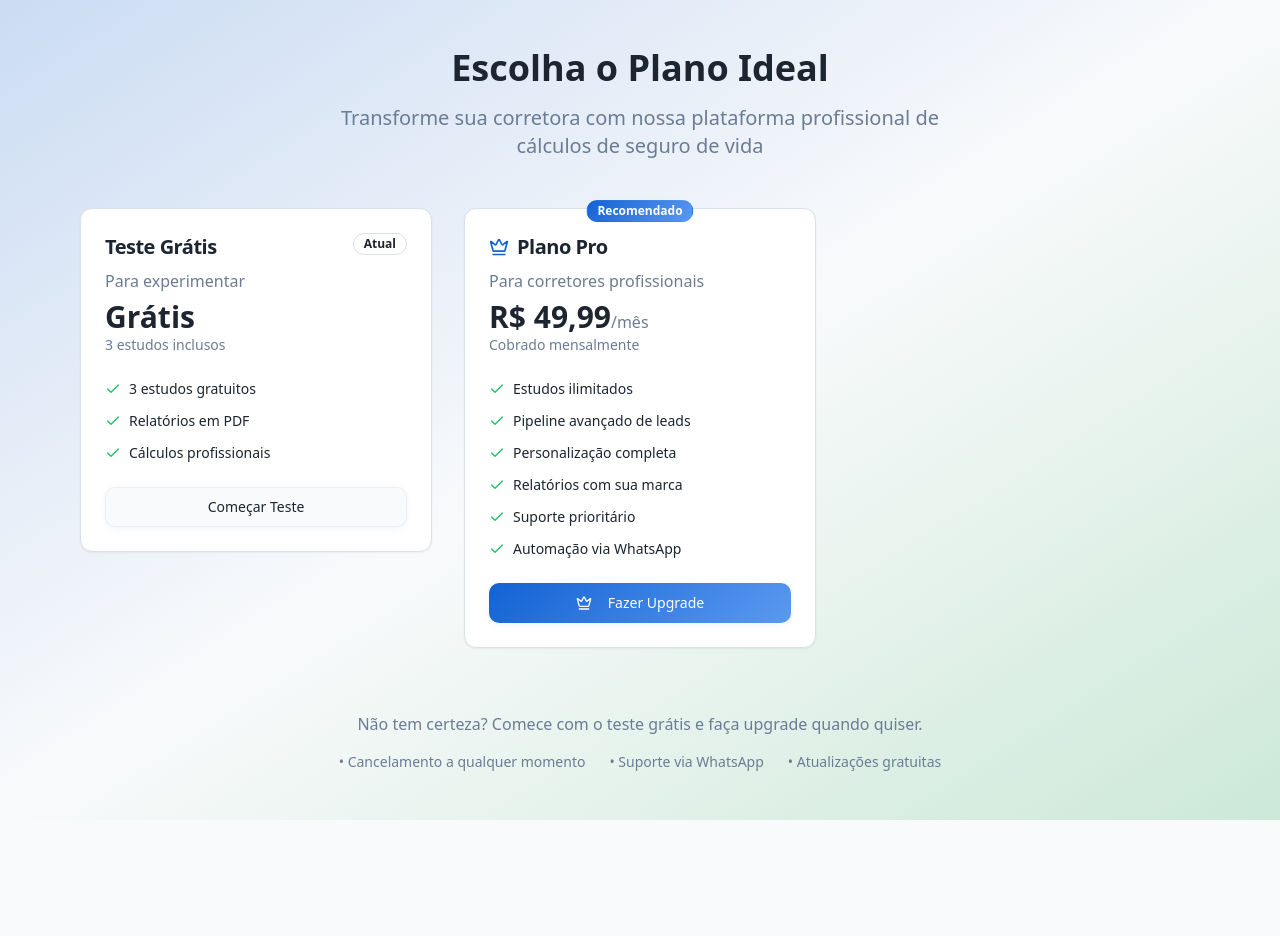
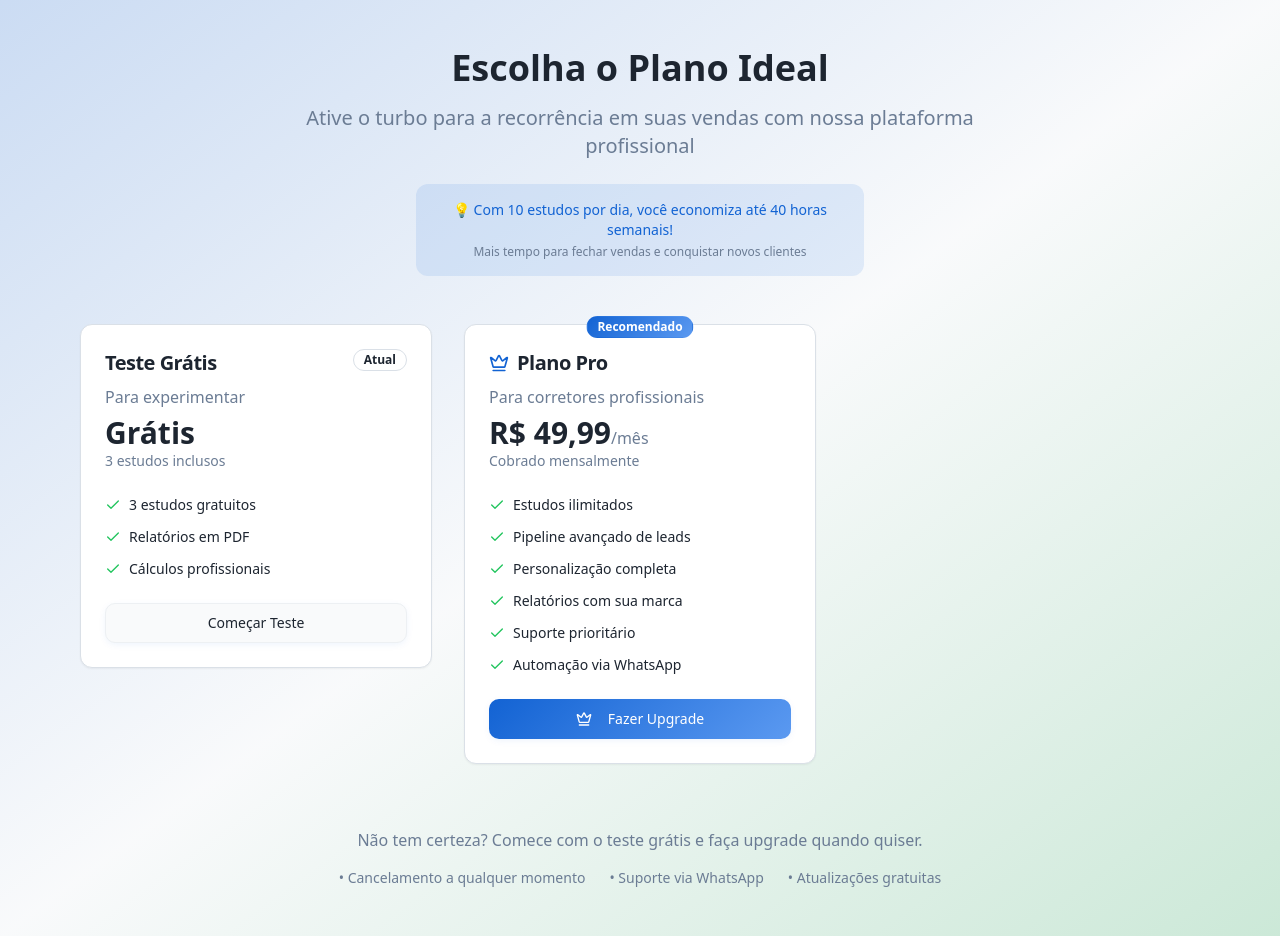
Before and after one commit to dudsdudy/corretor-assistente, a React (Vite) app: page /pricing in a window 1280 px wide. Before the commit the page ends 820 px from the top, so only its background shows below. Built offline with nearby package versions, Linux system fonts and the light colour scheme.

Commit message:
feat: Update offer screen
Update offer screen to activate recurring sales turbo, remove "transform your career now" text, and display estimated hours saved by completing 10 studies daily.

```diff
--- a/src/pages/Pricing.tsx
+++ b/src/pages/Pricing.tsx
@@ -69,8 +69,16 @@ const Pricing = () => {
             Escolha o Plano Ideal
           </h1>
           <p className="text-xl text-muted-foreground max-w-2xl mx-auto">
-            Transforme sua corretora com nossa plataforma profissional de cálculos de seguro de vida
+            Ative o turbo para a recorrência em suas vendas com nossa plataforma profissional
           </p>
+          <div className="bg-primary/10 rounded-lg p-4 mt-6 max-w-md mx-auto">
+            <p className="text-sm font-medium text-primary">
+              💡 Com 10 estudos por dia, você economiza até 40 horas semanais!
+            </p>
+            <p className="text-xs text-muted-foreground mt-1">
+              Mais tempo para fechar vendas e conquistar novos clientes
+            </p>
+          </div>
         </div>
 
         <div className="grid lg:grid-cols-3 gap-8 items-start">
```
